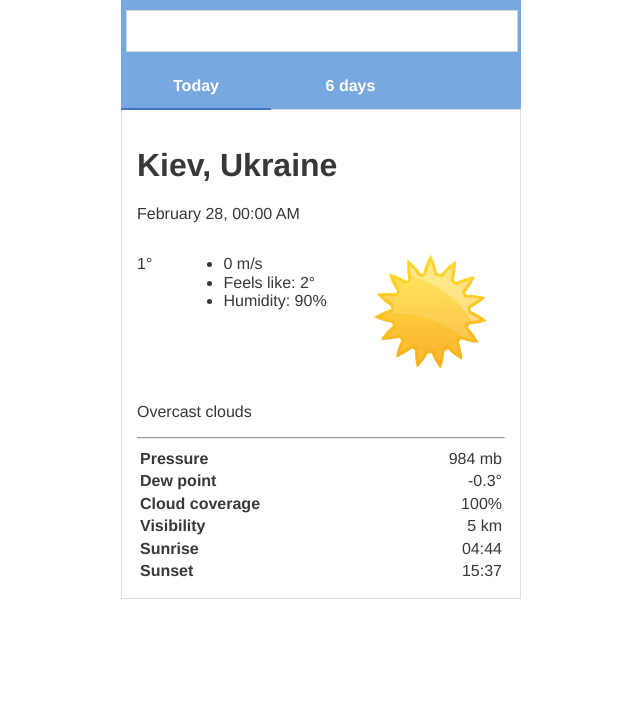
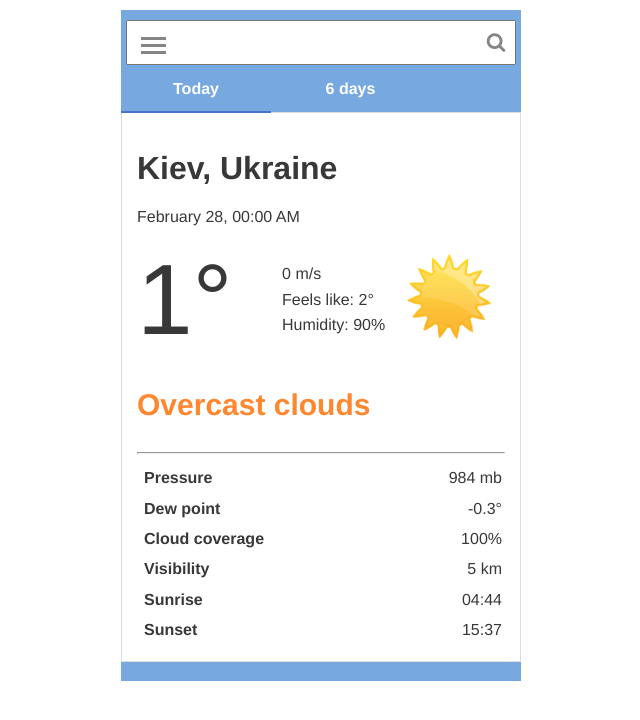
Before and after one commit to alexdefender/weather-app-component, a website built with Parcel: page src/index.html in a window 1280 px wide. Shown: the whole page, without its empty margins (319-959 px from the left). Built offline with nearby package versions, Linux system fonts and the light colour scheme.

Commit message:
some fixes

```diff
--- a/src/index.html
+++ b/src/index.html
@@ -4,20 +4,24 @@
     <meta charset="UTF-8" />
     <meta name="viewport" content="width=device-width, initial-scale=1.0" />
     <meta http-equiv="X-UA-Compatible" content="ie=edge" />
+    <link
+      href="//maxcdn.bootstrapcdn.com/font-awesome/4.7.0/css/font-awesome.min.css"
+      rel="stylesheet"
+    />
     <title>Weather App</title>
   </head>
   <body>
-    <head>
-      <div class="search-wrapper">
+    <main>
+      <section class="search-wrapper">
         <input type="text" name="search" id="search" class="search" />
-      </div>
-    </head>
-    <main>
-      <div class="info">
-        <input id="info-tab1" type="radio" name="info-tabs" checked />
-        <label for="info-tab1" title="Вкладка 1">Today</label>
-        <input id="info-tab2" type="radio" name="info-tabs" />
-        <label for="info-tab2" title="Вкладка 2">6 days</label>
+
+        <button type="submit" class="search__btn"></button>
+      </section>
+      <div class="info-wrapper">
+        <input id="today" type="radio" name="tabs" checked />
+        <label for="today" title="Today">Today</label>
+        <input id="days-6" type="radio" name="tabs" />
+        <label for="days-6" title="6 days">6 days</label>
 
         <section id="info__one-day" class="info__one-day">
           <div>
@@ -32,8 +36,8 @@
               </ul>
               <img src="img/sunny.png" alt="" class="one-day__img" />
             </div>
-            <p>Overcast clouds</p>
-            <hr>
+            <p class="one-day__description">Overcast clouds</p>
+            <hr />
             <table class="one-day__more-values">
               <tbody>
                 <tr>
@@ -69,13 +73,16 @@
         </section>
       </div>
 
-      <div class="more-info">
-        <section class="more-info__tabs"></section>
-        <section class="more-info__favorite"></section>
-        <section class="more-info__history"></section>
+      <div class="more-info__wrapper">
+        <label for="more-info__icon" class="more-info__icon"></label>
+        <input id="more-info__icon" type="checkbox" name="more-info__icon" />
+        <div class="more-info">
+          <section class="more-info__tabs">111</section>
+          <section class="more-info__favorite">222</section>
+          <section class="more-info__history">333</section>
+        </div>
       </div>
     </main>
-
     <script src="index.js"></script>
   </body>
 </html>
--- /dev/null
+++ b/src/scss/_more-info.scss
@@ -0,0 +1,37 @@
+.more-info__wrapper {
+    position: relative;
+}
+
+#more-info__icon {
+  height: 0;
+  width: 0;
+  margin: -1px;
+
+  &:checked + .more-info {
+    visibility: visible;
+  }
+}
+
+.more-info {
+    visibility: hidden;
+    position: absolute;
+    width: 400px;
+    height: 300px;
+    top: -132px;
+    background-color: #ffffff;
+    border: 1px solid #ddd;
+    border-top: 0;
+    box-sizing: border-box;
+  }
+
+.more-info__icon {
+  position: absolute;
+  border-bottom: 10px double #858585;
+  border-top: 3px solid #858585;
+  content: "";
+  height: 4px;
+  width: 25px;
+  top: -625px;
+  left: 20px;
+  cursor: pointer;
+}
--- a/src/scss/style.scss
+++ b/src/scss/style.scss
@@ -1,32 +1,46 @@
 body {
-    font-family: 'Franklin Gothic Medium', 'Arial Narrow', Arial, sans-serif;
+  font-family: "Franklin Gothic Medium", "Arial Narrow", Arial, sans-serif;
 }
 
-.info,
-.search-wrapper {
+main {
   width: 400px;
-  padding: 0px;
   margin: 0 auto;
   background-color: #77a8e0;
 }
 
-.search {
-  margin: 10px 5px 10px 5px;
-  width: 380px;
-  height: 30px;
-  border: 1px solid #d5d7de;
-  padding: 5px 0 5px 10px;
+.search-wrapper {
+  position: relative;
+  margin-top: 10px;
 }
 
-.info__one-day,
-.info__more-days {
-  display: none;
-  padding: 15px;
-  background: #fff;
-  border: 1px solid #ddd;
+.search {
+  margin: 10px 5px 0 5px;
+  width: 390px;
+  height: 45px;
+  padding: 5px 50px 5px 50px;
+  box-sizing: border-box;
 }
 
-.info > section > div {
+.search__btn {
+  position: absolute;
+  height: 42px;
+  width: 42px;
+  border: none;
+  background: transparent;
+  top: 11px;
+  right: 4px;
+  cursor: pointer;
+
+  &:before {
+    content: "\f002";
+    font-family: FontAwesome;
+    font-size: 20px;
+    color: #858585;
+  }
+}
+
+.info-wrapper {
+  > section > div {
     color: #383838;
     animation-duration: 1s;
     animation-fill-mode: both;
@@ -42,16 +56,16 @@ body {
     }
   }
 
-.info > input {
+  > input {
     display: none;
     position: absolute;
 
     &:checked + label {
-    box-shadow: inset 0px -2px 0px 0px rgba(70,114,201,1);
+      box-shadow: inset 0px -2px 0px 0px rgba(70, 114, 201, 1);
     }
   }
 
-.info > label {
+  > label {
     display: inline-block;
     margin: 0 0 -1px;
     width: 100px;
@@ -60,26 +74,49 @@ body {
     text-align: center;
     color: #fff;
 
-
     &:hover {
       cursor: pointer;
     }
-
+  }
 }
 
-#info-tab1:checked ~ #info__one-day,
-#info-tab2:checked ~ #info__more-days {
+.info__one-day,
+.info__more-days {
+  display: none;
+  padding: 15px;
+  background: #fff;
+  border: 1px solid #ddd;
+}
+
+#today:checked ~ #info__one-day,
+#days-6:checked ~ #info__more-days {
   display: block;
 }
 
 .one-day__main-values {
   display: flex;
   justify-content: space-between;
+
+  li {
+    list-style-type: none;
+    margin: 7px;
+  }
+}
+
+.one-day__temp {
+  font-size: 100px;
+  margin: 0;
 }
 
 .one-day__img {
-  width: 40%;
-  height: 40%;
+  width: 30%;
+  height: 30%;
+}
+
+.one-day__description {
+  font-size: 30px;
+  font-weight: 600;
+  color: #ff872f;
 }
 
 .one-day__more-values {
@@ -87,9 +124,12 @@ body {
 
   th {
     text-align: left;
+    padding: 5px;
   }
 
   td {
     text-align: right;
   }
 }
+
+@import '_more-info';
```
Lines whose indentation alone changed are shown as unchanged.
